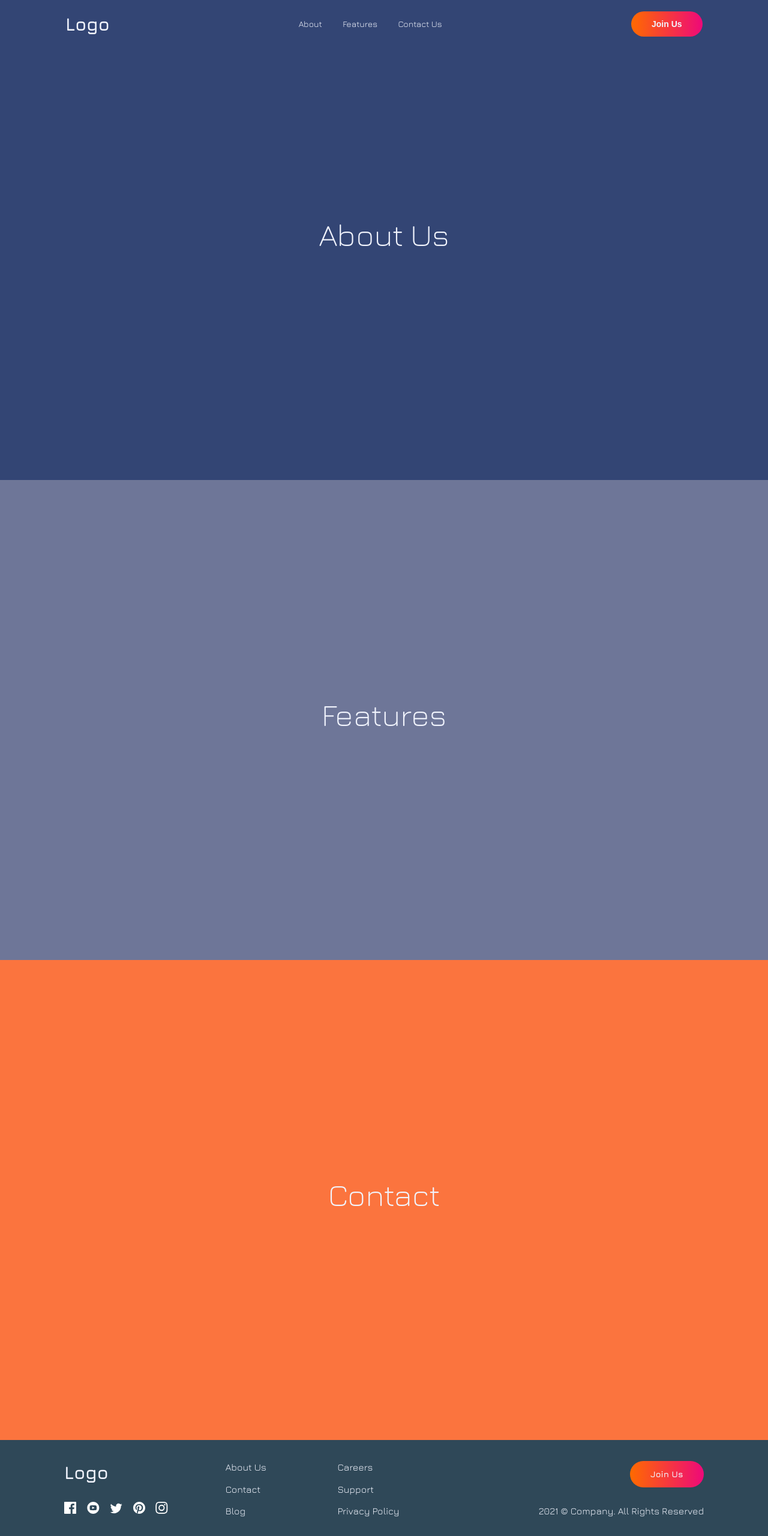
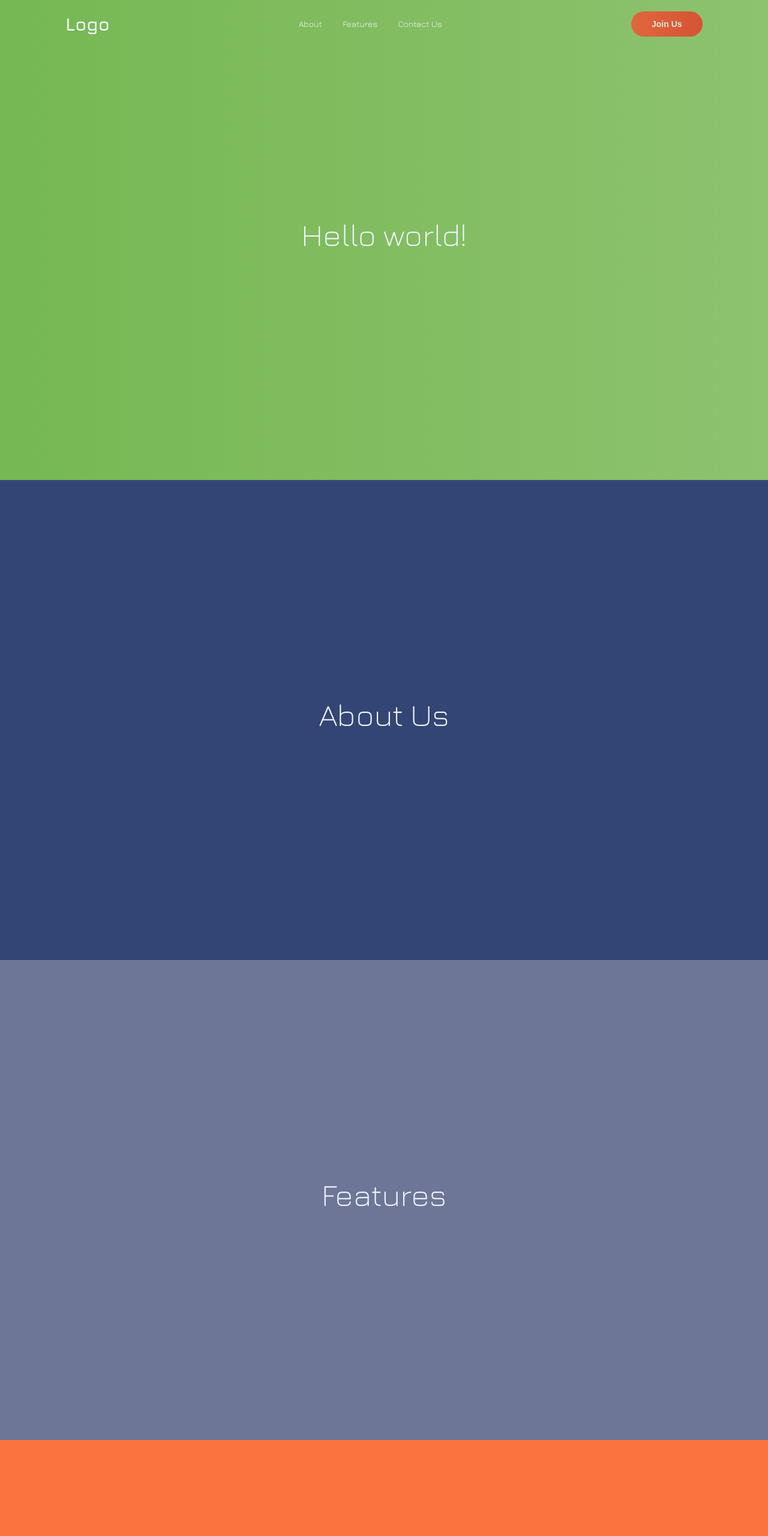
Before and after one commit to UlyaHr/portfolio-v1, a plain HTML site: page index.html in a window 1280 px wide. Shown: the top 2560 px of the page at 60% size. Drawn offline with nearby package versions, Linux system fonts and the light colour scheme.

Commit message:
Add hero section placeholder

```diff
--- a/app/script/header.js
+++ b/app/script/header.js
@@ -2,7 +2,7 @@ export function Header() {
   const navbar = document.querySelector('.header');
   const burger =  document.querySelectorAll('.header__menu');
   const overlay = document.querySelector('.overlay');
-  const menu = document.querySelector(".header__links")
+  const menu = document.querySelector(".header__links");
   const menuLink = menu.childNodes;
 
   const burgerClick = () => {
@@ -32,7 +32,7 @@ export function Header() {
   })
 
   burger.forEach(btn => {
-    btn.addEventListener('click', e => {
+    btn.addEventListener('click', () => {
       btn.classList.toggle('active');
       burgerClick();
     });
--- a/app/styles/_footer.scss
+++ b/app/styles/_footer.scss
@@ -106,6 +106,7 @@
   }
 
   &__cta {
+
     @include breakpoint-up(large) {
       grid-area: cta;
       justify-self: end;
@@ -118,7 +119,6 @@
 
       &:hover {
         color: $lightshade;
-        opacity: 0.7;
       }
     }
   }
--- a/app/styles/_globals.scss
+++ b/app/styles/_globals.scss
@@ -125,9 +125,14 @@ a:hover {
   border: none;
   background: $gradient;
   color: $lightshade;
+  opacity: 0.8;
   font-size: $font-sm;
   font-weight: 700;
   cursor: pointer;
+
+  &:hover {
+    opacity: 1;
+  }
 }
 
 // Visibility
--- a/app/styles/_header.scss
+++ b/app/styles/_header.scss
@@ -133,6 +133,14 @@
       color: $lightshade;
     }
   }
+
+  &__cta {
+    opacity: 0.8;
+
+    &:hover {
+      opacity: 1;
+    }
+  }
 }
 
 .overlay {
--- a/app/styles/_main.scss
+++ b/app/styles/_main.scss
@@ -5,6 +5,9 @@ section {
   align-items: center;
 }
 
+.hero {
+  background: $hero;
+}
 .about {
   background-color: $secondary;
 }
--- a/app/styles/_variables.scss
+++ b/app/styles/_variables.scss
@@ -4,7 +4,9 @@ $secondary: #334574;
 $tertiary: #6E7698;
 $lightshade: #f1f4fd;
 $darkshade: #2F4858;
-$gradient: linear-gradient(to right, #ff6a00, #ee0979);
+// $gradient: linear-gradient(to right, #ff6a00, #ee0979);
+$gradient: linear-gradient(to right, #f85032, #e73827);
+$hero: linear-gradient(to right, #76b852, #8dc26f);
 
 
 // Font Sizes
--- a/index.html
+++ b/index.html
@@ -14,7 +14,7 @@
   <header class="header">
     <div class="overlay"></div>
     <nav class="container container--pall flex flex-ac flex-jb">
-      <a class="header__logo" href="/">Logo</a>
+      <a class="header__logo" href="#">Logo</a>
 
       <button class="header__menu hide-for-desktop">
         <svg viewBox="0 0 64 48">
@@ -25,9 +25,9 @@
       </button>
 
       <div class="header__links hide-for-mobile">
-        <a class="nav-link" href="#hero">About</a>
-        <a class="nav-link" href="#feature">Features</a>
-        <a class="nav-link" href="#articles">Contact Us</a>
+        <a class="nav-link" href="#about">About</a>
+        <a class="nav-link" href="#features">Features</a>
+        <a class="nav-link" href="#contact">Contact Us</a>
       </div>
 
       <button class="button header__cta hide-for-mobile" type="button">
@@ -37,13 +37,16 @@
   </header>
 
   <main>
-    <section class="about">
+    <section class="hero" id="hero">
+      <h1>Hello world!</h1>
+    </section>
+    <section class="about" id="about">
       <h1>About Us</h1>
     </section>
-    <section class="features">
+    <section class="features" id="features">
       <h1>Features</h1>
     </section>
-    <section class="contact">
+    <section class="contact" id="contact">
       <h1>Contact</h1>
     </section>
   </main>
@@ -63,9 +66,6 @@
         </a>
         <a href="#">
           <svg xmlns="http://www.w3.org/2000/svg" width="21" height="18"><title>Twitter</title><path fill="#FFF" d="M20.667 2.797a8.192 8.192 0 01-2.357.646 4.11 4.11 0 001.804-2.27 8.22 8.22 0 01-2.606.996A4.096 4.096 0 0014.513.873c-2.649 0-4.595 2.472-3.997 5.038a11.648 11.648 0 01-8.457-4.287 4.109 4.109 0 001.27 5.478A4.086 4.086 0 011.47 6.59c-.045 1.901 1.317 3.68 3.29 4.075a4.113 4.113 0 01-1.853.07 4.106 4.106 0 003.834 2.85 8.25 8.25 0 01-6.075 1.7 11.616 11.616 0 006.29 1.843c7.618 0 11.922-6.434 11.662-12.205a8.354 8.354 0 002.048-2.124z"/></svg>
-        </a>
-        <a href="#">
-          <svg xmlns="http://www.w3.org/2000/svg" width="20" height="20"><title>Pinterest</title><path fill="#FFF" d="M10 0C4.478 0 0 4.477 0 10c0 4.237 2.636 7.855 6.356 9.312-.088-.791-.167-2.005.035-2.868.182-.78 1.172-4.97 1.172-4.97s-.299-.6-.299-1.486c0-1.39.806-2.428 1.81-2.428.852 0 1.264.64 1.264 1.408 0 .858-.545 2.14-.828 3.33-.236.995.5 1.807 1.48 1.807 1.778 0 3.144-1.874 3.144-4.58 0-2.393-1.72-4.068-4.177-4.068-2.845 0-4.515 2.135-4.515 4.34 0 .859.331 1.781.745 2.281a.3.3 0 01.069.288l-.278 1.133c-.044.183-.145.223-.335.134-1.249-.581-2.03-2.407-2.03-3.874 0-3.154 2.292-6.052 6.608-6.052 3.469 0 6.165 2.473 6.165 5.776 0 3.447-2.173 6.22-5.19 6.22-1.013 0-1.965-.525-2.291-1.148l-.623 2.378c-.226.869-.835 1.958-1.244 2.621.937.29 1.931.446 2.962.446 5.522 0 10-4.477 10-10S15.522 0 10 0z"/></svg>
         </a>
         <a href="#">
           <svg xmlns="http://www.w3.org/2000/svg" width="21" height="20"><title>Instagram</title><path fill="#FFF" d="M10.333 1.802c2.67 0 2.987.01 4.042.059 2.71.123 3.976 1.409 4.1 4.099.048 1.054.057 1.37.057 4.04 0 2.672-.01 2.988-.058 4.042-.124 2.687-1.386 3.975-4.099 4.099-1.055.048-1.37.058-4.042.058-2.67 0-2.986-.01-4.04-.058-2.717-.124-3.976-1.416-4.1-4.1-.048-1.054-.058-1.37-.058-4.041 0-2.67.01-2.986.058-4.04.124-2.69 1.387-3.977 4.1-4.1 1.054-.048 1.37-.058 4.04-.058zm0-1.802C7.618 0 7.278.012 6.211.06 2.579.227.56 2.242.394 5.877.345 6.944.334 7.284.334 10s.011 3.057.06 4.123c.166 3.632 2.181 5.65 5.816 5.817 1.068.048 1.408.06 4.123.06 2.716 0 3.057-.012 4.124-.06 3.628-.167 5.651-2.182 5.816-5.817.049-1.066.06-1.407.06-4.123s-.011-3.056-.06-4.122C20.11 2.249 18.093.228 14.458.06 13.39.01 13.049 0 10.333 0zm0 4.865a5.135 5.135 0 100 10.27 5.135 5.135 0 000-10.27zm0 8.468a3.333 3.333 0 110-6.666 3.333 3.333 0 010 6.666zm5.339-9.87a1.2 1.2 0 10-.001 2.4 1.2 1.2 0 000-2.4z"/></svg>
```
Also changed, not shown: dist/style.css, 1 other file.
